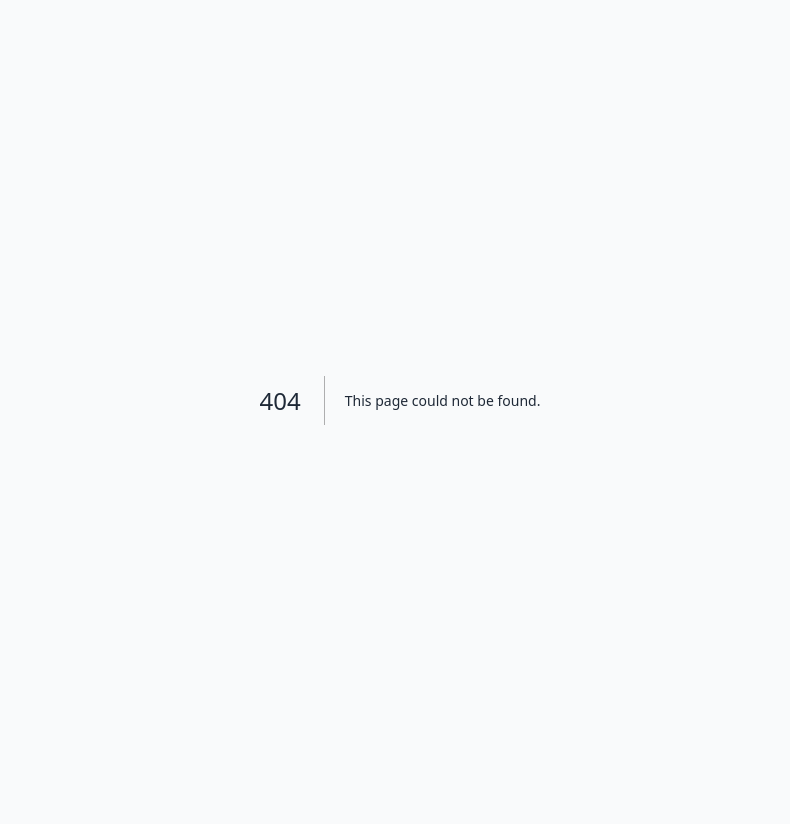
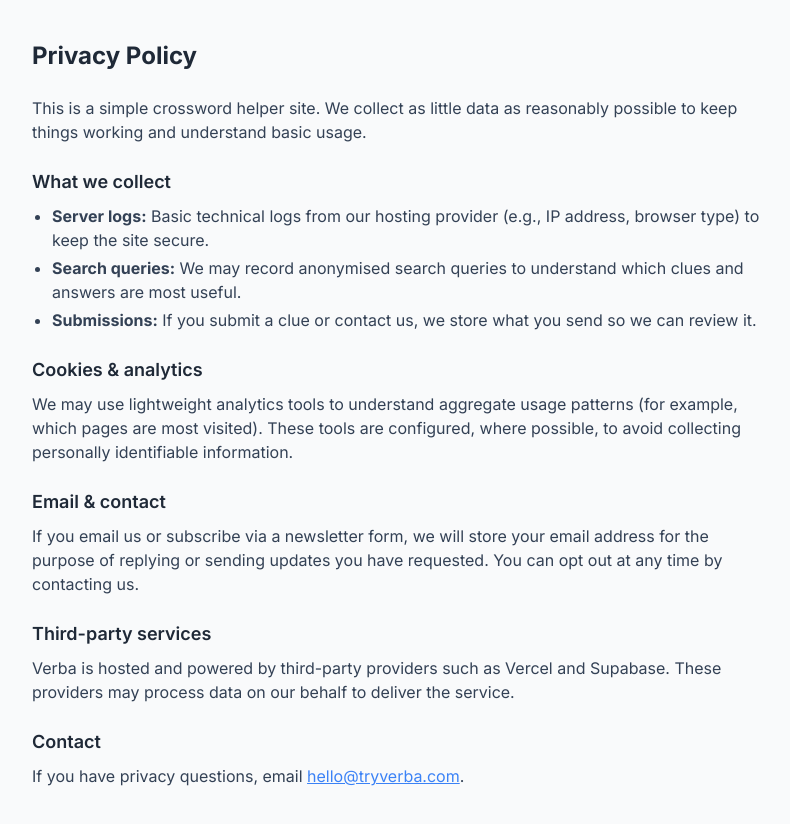
Before and after one commit to prettykaur/verba, a Next.js app: page /privacy in a window 1280 px wide. Before the commit this address had no page. Shown: the top 824 px of the page, without its empty margins (240-1030 px from the left). Before the commit the page ends 800 px from the top, so only its background shows below. Built offline with nearby package versions, Linux system fonts and the light colour scheme.

Commit message:
Feat: Add /privacy and /terms pages with basic metadata

```diff
--- /dev/null
+++ b/app/privacy/page.tsx
@@ -0,0 +1,96 @@
+// app/privacy/page.tsx
+import type { Metadata } from 'next';
+
+export const revalidate = 86400; // 1 day
+
+export const metadata: Metadata = {
+  title: 'Privacy Policy | Verba',
+  description:
+    'Learn how Verba handles basic usage data, search queries, and submissions.',
+  alternates: { canonical: 'https://tryverba.com/privacy' },
+  openGraph: {
+    title: 'Privacy Policy | Verba',
+    description:
+      'Information about how Verba handles basic usage data and submissions.',
+    url: 'https://tryverba.com/privacy',
+    siteName: 'Verba',
+    type: 'website',
+  },
+  twitter: {
+    card: 'summary',
+    title: 'Privacy Policy | Verba',
+    description: 'How Verba handles basic usage data and submissions.',
+  },
+};
+
+export default function PrivacyPage() {
+  return (
+    <main className="mx-auto max-w-3xl space-y-6 px-4 py-10">
+      <h1 className="text-2xl font-bold">Privacy Policy</h1>
+      <p className="text-slate-700">
+        This is a simple crossword helper site. We collect as little data as
+        reasonably possible to keep things working and understand basic usage.
+      </p>
+
+      <section className="space-y-2">
+        <h2 className="text-lg font-semibold">What we collect</h2>
+        <ul className="list-disc space-y-1 pl-5 text-slate-700">
+          <li>
+            <strong>Server logs:</strong> Basic technical logs from our hosting
+            provider (e.g., IP address, browser type) to keep the site secure.
+          </li>
+          <li>
+            <strong>Search queries:</strong> We may record anonymised search
+            queries to understand which clues and answers are most useful.
+          </li>
+          <li>
+            <strong>Submissions:</strong> If you submit a clue or contact us, we
+            store what you send so we can review it.
+          </li>
+        </ul>
+      </section>
+
+      <section className="space-y-2">
+        <h2 className="text-lg font-semibold">Cookies & analytics</h2>
+        <p className="text-slate-700">
+          We may use lightweight analytics tools to understand aggregate usage
+          patterns (for example, which pages are most visited). These tools are
+          configured, where possible, to avoid collecting personally
+          identifiable information.
+        </p>
+      </section>
+
+      <section className="space-y-2">
+        <h2 className="text-lg font-semibold">Email & contact</h2>
+        <p className="text-slate-700">
+          If you email us or subscribe via a newsletter form, we will store your
+          email address for the purpose of replying or sending updates you have
+          requested. You can opt out at any time by contacting us.
+        </p>
+      </section>
+
+      <section className="space-y-2">
+        <h2 className="text-lg font-semibold">Third-party services</h2>
+        <p className="text-slate-700">
+          Verba is hosted and powered by third-party providers such as Vercel
+          and Supabase. These providers may process data on our behalf to
+          deliver the service.
+        </p>
+      </section>
+
+      <section className="space-y-2">
+        <h2 className="text-lg font-semibold">Contact</h2>
+        <p className="text-slate-700">
+          If you have privacy questions, email{' '}
+          <a
+            className="text-verba-blue underline"
+            href="mailto:hello@tryverba.com"
+          >
+            hello@tryverba.com
+          </a>
+          .
+        </p>
+      </section>
+    </main>
+  );
+}
--- /dev/null
+++ b/app/terms/page.tsx
@@ -0,0 +1,85 @@
+// app/terms/page.tsx
+import type { Metadata } from 'next';
+
+export const revalidate = 86400; // 1 day
+
+export const metadata: Metadata = {
+  title: 'Terms of Use | Verba',
+  description:
+    'Simple terms of use for Verba, a crossword clue and answer helper.',
+  alternates: { canonical: 'https://tryverba.com/terms' },
+  openGraph: {
+    title: 'Terms of Use | Verba',
+    description:
+      'Simple terms of use for Verba, a crossword clue and answer helper.',
+    url: 'https://tryverba.com/terms',
+    siteName: 'Verba',
+    type: 'website',
+  },
+  twitter: {
+    card: 'summary',
+    title: 'Terms of Use | Verba',
+    description: 'Simple terms of use for Verba.',
+  },
+};
+
+export default function TermsPage() {
+  return (
+    <main className="mx-auto max-w-3xl space-y-6 px-4 py-10">
+      <h1 className="text-2xl font-bold">Terms of Use</h1>
+      <p className="text-slate-700">
+        Verba is a small crossword helper built for convenience and education.
+        By using this site, you agree to these simple terms.
+      </p>
+
+      <section className="space-y-2">
+        <h2 className="text-lg font-semibold">No warranties</h2>
+        <p className="text-slate-700">
+          We do our best to provide accurate clue and answer information, but we
+          cannot guarantee completeness or correctness. Use Verba at your own
+          risk and always refer to the original puzzle source for definitive
+          answers.
+        </p>
+      </section>
+
+      <section className="space-y-2">
+        <h2 className="text-lg font-semibold">Intellectual property</h2>
+        <p className="text-slate-700">
+          We do not host or republish full licensed grids. References to
+          third-party trademarks, publishers, or titles are for identification
+          purposes only and remain the property of their respective owners.
+        </p>
+      </section>
+
+      <section className="space-y-2">
+        <h2 className="text-lg font-semibold">Acceptable use</h2>
+        <p className="text-slate-700">
+          You agree not to misuse the site, attempt to scrape it excessively, or
+          use it in ways that would overload or disrupt the service.
+        </p>
+      </section>
+
+      <section className="space-y-2">
+        <h2 className="text-lg font-semibold">Changes</h2>
+        <p className="text-slate-700">
+          These terms may be updated occasionally. Continued use of the site
+          after changes are published means you accept the updated terms.
+        </p>
+      </section>
+
+      <section className="space-y-2">
+        <h2 className="text-lg font-semibold">Contact</h2>
+        <p className="text-slate-700">
+          Questions about these terms? Email{' '}
+          <a
+            className="text-verba-blue underline"
+            href="mailto:hello@tryverba.com"
+          >
+            hello@tryverba.com
+          </a>
+          .
+        </p>
+      </section>
+    </main>
+  );
+}
```
